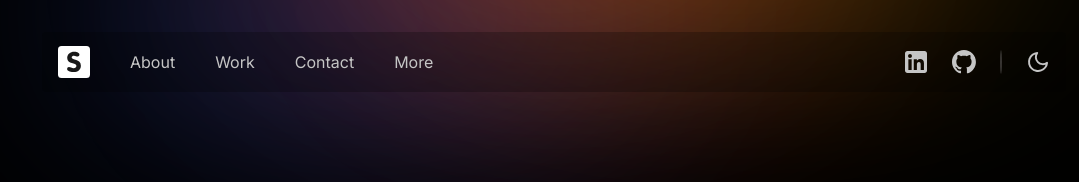
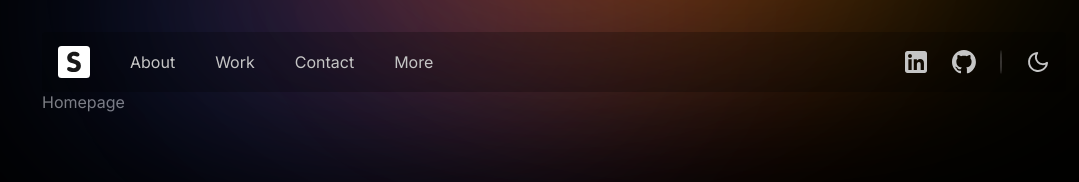
Before and after one commit to Surajit05021997/surajit-frontend-dev, a React (Vite) app: page / in a window 1280 px wide. Shown: the top 182 px of the page, without its empty margins (86-1165 px from the left). Built offline with nearby package versions, Linux system fonts and the light colour scheme.

Commit message:
added routing

```diff
--- a/package.json
+++ b/package.json
@@ -13,7 +13,8 @@
     "@reduxjs/toolkit": "^2.2.7",
     "react": "^18.3.1",
     "react-dom": "^18.3.1",
-    "react-redux": "^9.1.2"
+    "react-redux": "^9.1.2",
+    "react-router-dom": "^6.26.1"
   },
   "devDependencies": {
     "@eslint/js": "^9.9.0",
--- a/src/App.jsx
+++ b/src/App.jsx
@@ -1,11 +1,15 @@
 import './App.scss';
 import './components/AppHeader';
 import AppHeader from './components/AppHeader';
+import { Outlet } from 'react-router-dom';
 
 function App() {
   return (
     <div>
       <AppHeader />
+      <main className="container">
+        <Outlet />
+      </main>
     </div>
   )
 }
--- /dev/null
+++ b/src/components/HomePage.jsx
@@ -0,0 +1,7 @@
+const HomePage = () => {
+  return (
+    <div>Homepage</div>
+  );
+}
+
+export default HomePage;
--- a/src/main.jsx
+++ b/src/main.jsx
@@ -1,14 +1,15 @@
 import { StrictMode } from 'react';
 import { createRoot } from 'react-dom/client';
-import App from './App.jsx';
 import './index.css';
 import { Provider } from 'react-redux';
 import store from './store/store';
+import { RouterProvider } from 'react-router-dom';
+import router from './router/router.jsx';
 
 createRoot(document.getElementById('root')).render(
   <StrictMode>
     <Provider store={store}>
-      <App />
+      <RouterProvider router={router} />
     </Provider>
   </StrictMode>,
 );
--- /dev/null
+++ b/src/router/router.jsx
@@ -0,0 +1,18 @@
+import { createBrowserRouter } from 'react-router-dom';
+import App from '../App.jsx';
+import HomePage from '../components/HomePage.jsx';
+
+const router = createBrowserRouter([
+  {
+    path: '/',
+    element: <App />,
+    children: [
+      {
+        path: '/',
+        element: <HomePage />,
+      }
+    ],
+  },
+]);
+
+export default router;
```
Also changed, not shown: 1 other file (tests, documents, lock files or other folders).
